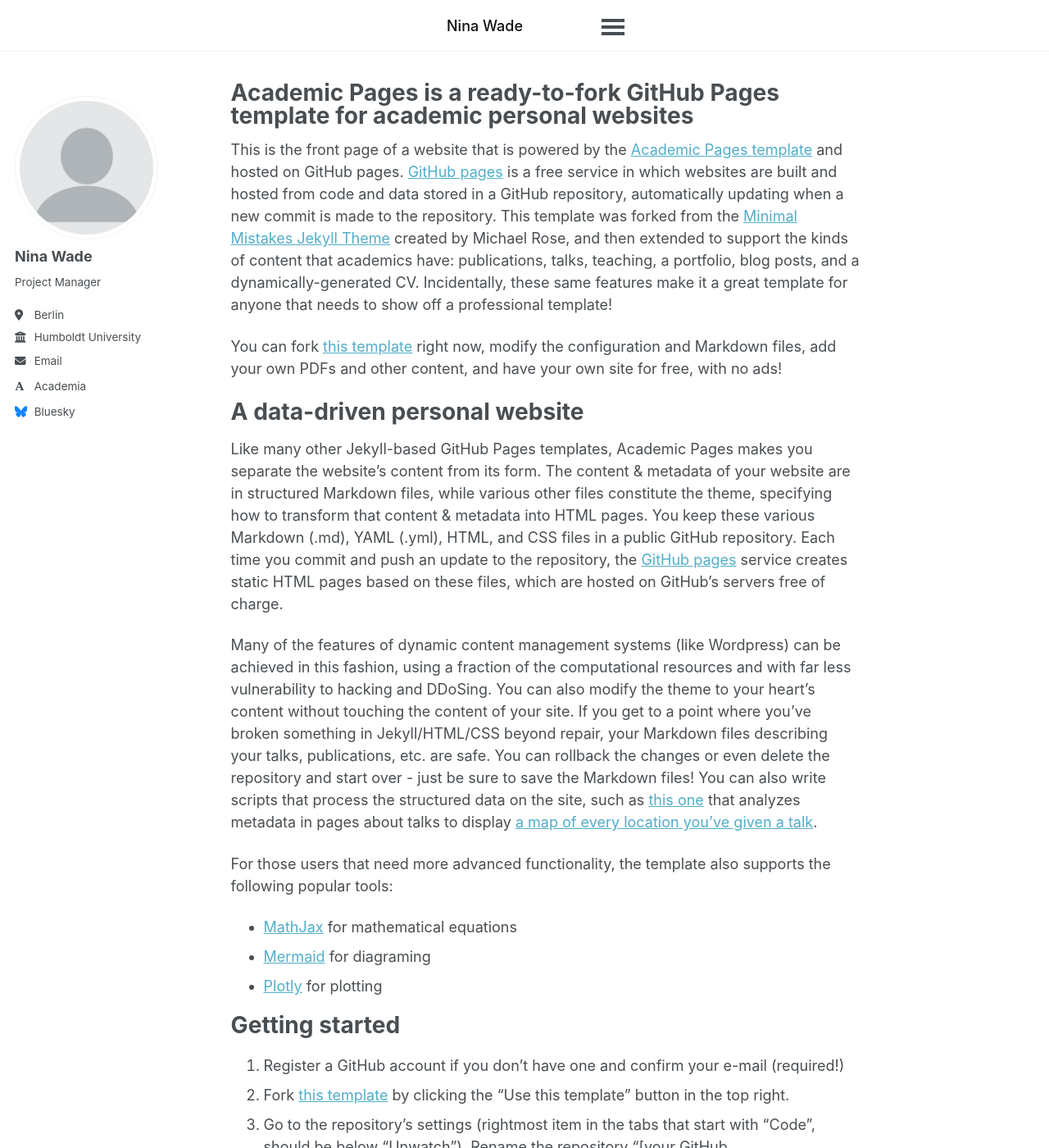
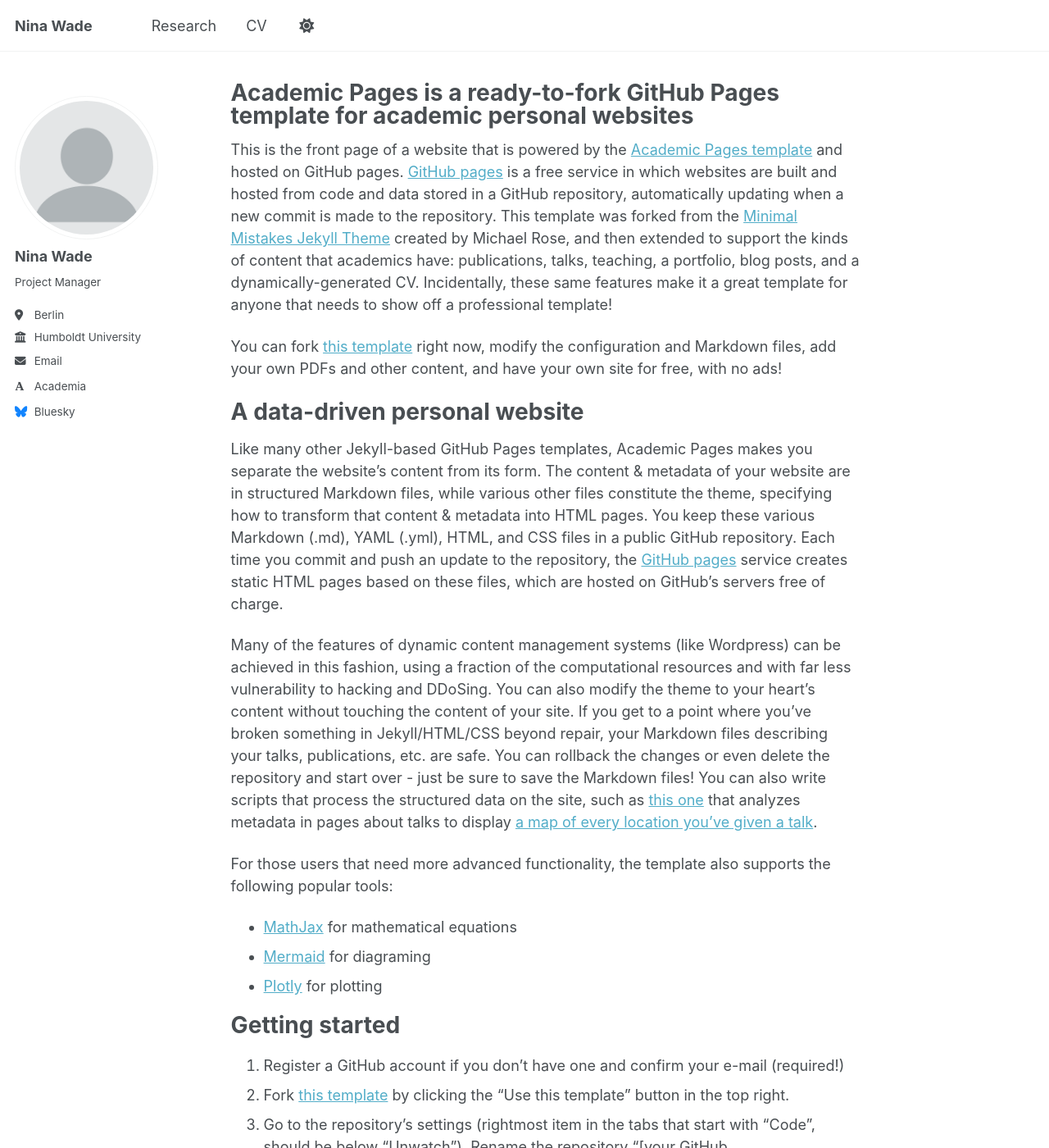
Before and after one commit to ninawade/academicwebsite, a Jekyll site: the page built from _pages/about.md, in a window 1280 px wide and 1400 px high. Shown: the whole window at 82% size. Built offline with Jekyll 4.4.1, drawn with Linux system fonts in a browser that asks for light colours; some web fonts are replaced; a script bundle is joined from its source files by our own code; library files that are not in the unit come from our copies.

Commit message:
Update main.scss

```diff
--- a/assets/css/main.scss
+++ b/assets/css/main.scss
@@ -3,6 +3,9 @@
 
 /*
  * This file controls what is imported from /_sass
+ *
+ * Note that the files are processed in the order they are imported, so they are partly
+   sorted by the dependencies. Also, the first two lines of the file are required by Jekyll.
  */
 
 @import
@@ -38,64 +41,3 @@
     "vendor/font-awesome/solid",
     "vendor/font-awesome/brands"
 ;
-
-/* ==============================
-   Navigation zentrieren
-   ============================== */
-
-/* Flex-Container für Header */
-.masthead__inner-wrap {
-  display: flex;
-  justify-content: center; /* zentriert alles horizontal */
-  align-items: center;
-}
-
-/* Titel und Menüpunkte als inline-flex */
-.masthead__inner-wrap .site-title,
-.masthead__inner-wrap .greedy-nav {
-  display: inline-flex;
-  align-items: center;
-  margin: 0 1rem; /* Abstand zwischen Titel und Menü */
-}
-
-/* Menüpunkte im Menü */
-.masthead__inner-wrap .greedy-nav .visible-links {
-  display: flex !important;
-}
-
-.masthead__inner-wrap .greedy-nav .visible-links li {
-  list-style: none;
-  margin-left: 2rem;
-}
-
-.masthead__inner-wrap .greedy-nav .visible-links li a {
-  color: #111111;
-  text-decoration: none;
-  font-weight: 500;
-  transition: color 0.2s;
-}
-
-.masthead__inner-wrap .greedy-nav .visible-links li a:hover {
-  color: #007acc;
-}
-
-/* Mobile: Hamburger-Menü korrekt */
-@media (max-width: 768px) {
-  .masthead__inner-wrap {
-    flex-direction: column;
-    justify-content: center;
-  }
-
-  .masthead__inner-wrap .greedy-nav {
-    margin: 0.5rem 0 0 0;
-  }
-
-  .masthead__inner-wrap .greedy-nav .visible-links {
-    flex-direction: column;
-    align-items: center;
-  }
-
-  .masthead__inner-wrap .greedy-nav .visible-links li {
-    margin: 0.5rem 0;
-  }
-}
```
